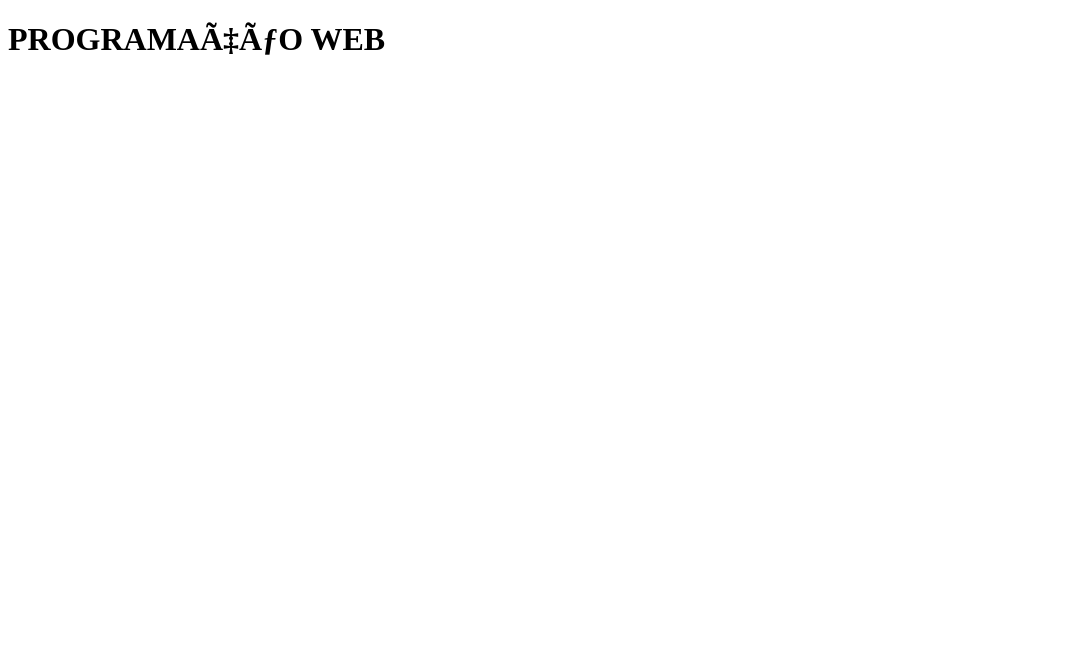
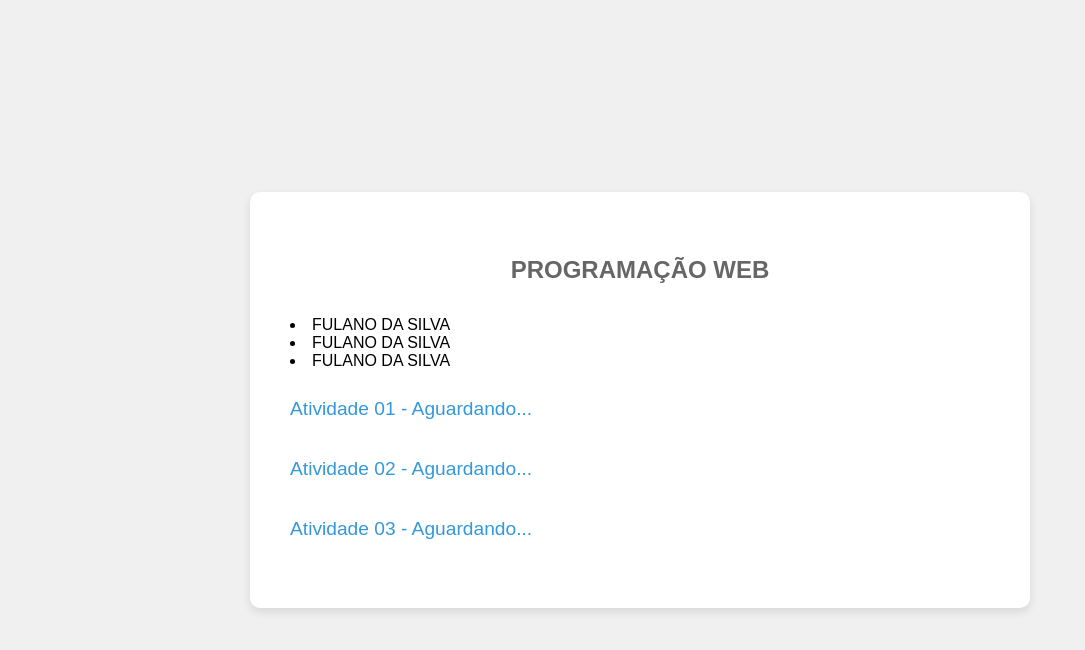
Before and after one commit to sar2712/meusite, a plain HTML site: page index.html in a window 1280 px wide. Shown: the whole page, without its empty margins (0-1085 px from the left). Drawn offline with Linux system fonts and the light colour scheme.

Commit message:
Update index.html

```diff
--- a/index.html
+++ b/index.html
@@ -1,13 +1,82 @@
 <!DOCTYPE html>
-<html>
-  <head>
-    <meta charset UFT-8>
-    <title>programação web</title>
 
+<html lang="pt-br">
+<head>
+    <meta charset="UTF-8">
+    <meta name="viewport" content="width=device-width, initial-scale=1.0">
+    <title>Atividades</title>
+    <style>
+        /* Estilo geral */
+        body {
+            font-family: 'Arial', sans-serif;
+            margin: 0;
+            padding: 0;
+            display: flex;
+            justify-content: center;
+            align-items: center;
+            height: 100vh;
+            background-color: #f0f0f0;
+        }
 
-  </head>
-  <body>
-    <h1>PROGRAMAÇÃO WEB</h1>
+        /* Container principal */
+        .container {
+            text-align: center;
+            background-color: white;
+            padding: 40px;
+            border-radius: 10px;
+            box-shadow: 0 4px 8px rgba(0, 0, 0, 0.1);
+            width: 90%;
+            max-width: 700px;
+			text-align:left;
+        }
 
-  </body>
+        /* Títulos */
+        h1 {
+            font-size: 2.5rem;
+            color: #333;
+            margin-bottom: 0.5rem;
+			text-align:center;
+        }
+
+        h3 {
+            font-size: 1.5rem;
+            color: #666;
+            margin-bottom: 2rem;
+			text-align:center;
+        }
+
+        /* Links */
+        a {
+            display: block;
+            font-size: 1.2rem;
+            margin: 10px 0;
+            text-decoration: none;
+            color: #3498db;
+            transition: color 0.3s ease;
+        }
+
+        a:hover {
+            color: #2980b9;
+        }
+
+        </style>
+</head>
+
+<body>
+
+    <div class="container">
+   		<h3>PROGRAMAÇÃO WEB</h3>
+
+		<li>FULANO DA SILVA</li>
+		<li>FULANO DA SILVA</li>
+		<li>FULANO DA SILVA</li>
+
+		<br>
+
+        <a href="01">Atividade 01 - Aguardando... </a> <br>
+        <a href="02">Atividade 02 - Aguardando...</a>  <br>
+        <a href="03">Atividade 03 - Aguardando...</a> <br>
+    </div>
+
+</body>
 </html>
```
